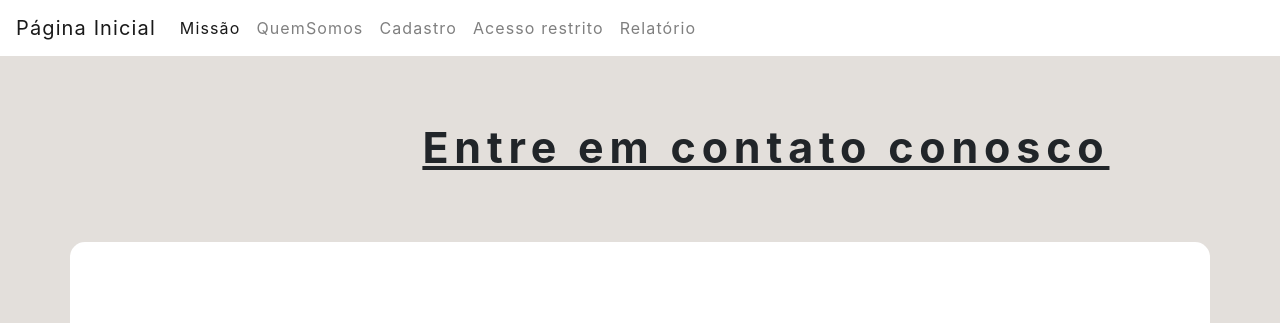
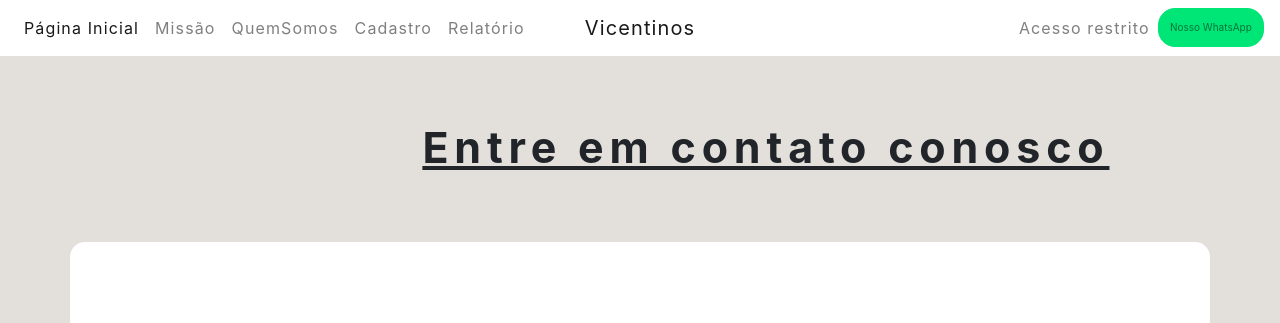
Before and after one commit to rafaeljbicalho/unisal-vpro, a PHP site: page /cadastro.php in a window 1280 px wide. Shown: the top 323 px of the page. Run offline with PHP 8.4, Linux system fonts and the light colour scheme; data that the repository does not hold is empty; some libraries are stand-ins or nearby versions.

Commit message:
added whatsapp button

```diff
--- a/css/local.css
+++ b/css/local.css
@@ -112,3 +112,15 @@ th {
     padding: 20px;
     border-radius: 20px;
 }
+
+.whatsapp {
+    border-radius: 17px;
+    font-size: 10px;
+    padding: 0.200rem;
+}
+
+.btn-success {
+    color: #fff;
+    background-color: #00e676;
+    border-color: #00e676;
+}
--- a/dbconfig.php
+++ b/dbconfig.php
@@ -2,8 +2,8 @@
 
 $DB_host = "ip_address";
 $DB_user = "user";
-$DB_pass = "*********";
-$DB_name = "projeto";
+$DB_pass = "senha";
+$DB_name = "db";
 
 
 try
--- a/navbar.php
+++ b/navbar.php
@@ -1,30 +1,37 @@
-<nav class="navbar navbar-expand-lg navbar-light bg-light" style="background-color: white !important;letter-spacing: .07rem;">
-  <a class="navbar-brand" href="index.php">Página Inicial</a>
-  <button class="navbar-toggler" type="button" data-toggle="collapse" data-target="#navbarSupportedContent" aria-controls="navbarSupportedContent" aria-expanded="false" aria-label="Toggle navigation">
-    <span class="navbar-toggler-icon"></span>
-  </button>
-
-  <div class="collapse navbar-collapse" id="navbarSupportedContent">
+<nav class="navbar navbar-expand-md navbar-light bg-light" style="background-color: white !important;letter-spacing: .07rem;">
+    <div class="navbar-collapse collapse w-100 order-1 order-md-0 dual-collapse2">
         <ul class="navbar-nav mr-auto">
             <li class="nav-item active">
+              <a class="nav-link" href="index.php">Página Inicial</a>
+            </li>
+            <li class="nav-item">
               <a class="nav-link" href="index.php?#missao">Missão <span class="sr-only">(current)</span></a>
             </li>
             <li class="nav-item">
               <a class="nav-link" href="index.php?#quemsomos">QuemSomos</a>
             </li>
-
             <li class="nav-item">
               <a class="nav-link" href="cadastro.php">Cadastro</a>
             </li>
-
+            <li class="nav-item">
+              <a class="nav-link" href="relatorio.php">Relatório</a>
+            </li>
+        </ul>
+    </div>
+    <div class="mx-auto order-0">
+        <a class="navbar-brand mx-auto" href="#">Vicentinos</a>
+        <button class="navbar-toggler" type="button" data-toggle="collapse" data-target=".dual-collapse2">
+            <span class="navbar-toggler-icon"></span>
+        </button>
+    </div>
+    <div class="navbar-collapse collapse w-100 order-3 dual-collapse2">
+        <ul class="navbar-nav ml-auto">
             <li class="nav-item">
               <a class="nav-link" type="button" data-toggle="modal" data-target="#exampleModal">Acesso restrito</a>
             </li>
-
             <li class="nav-item">
-        <a class="nav-link" href="relatorio.php">Relatório</a>
+              <button type="button" class="btn btn-success whatsapp"><a class="nav-link" target="_blank" href="https://api.whatsapp.com/send?phone=5519996892520">Nosso WhatsApp</a></button>
             </li>
-
         </ul>
     </div>
 </nav>
```
Lines whose indentation alone changed are shown as unchanged.
